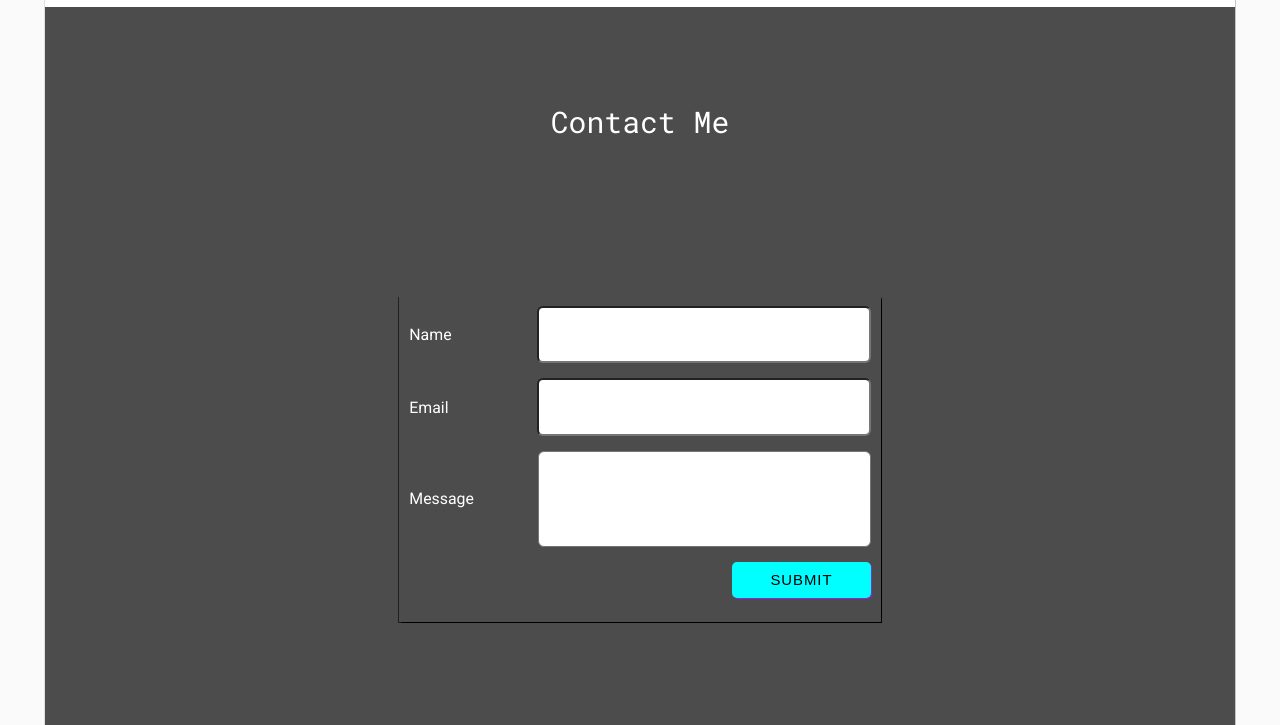
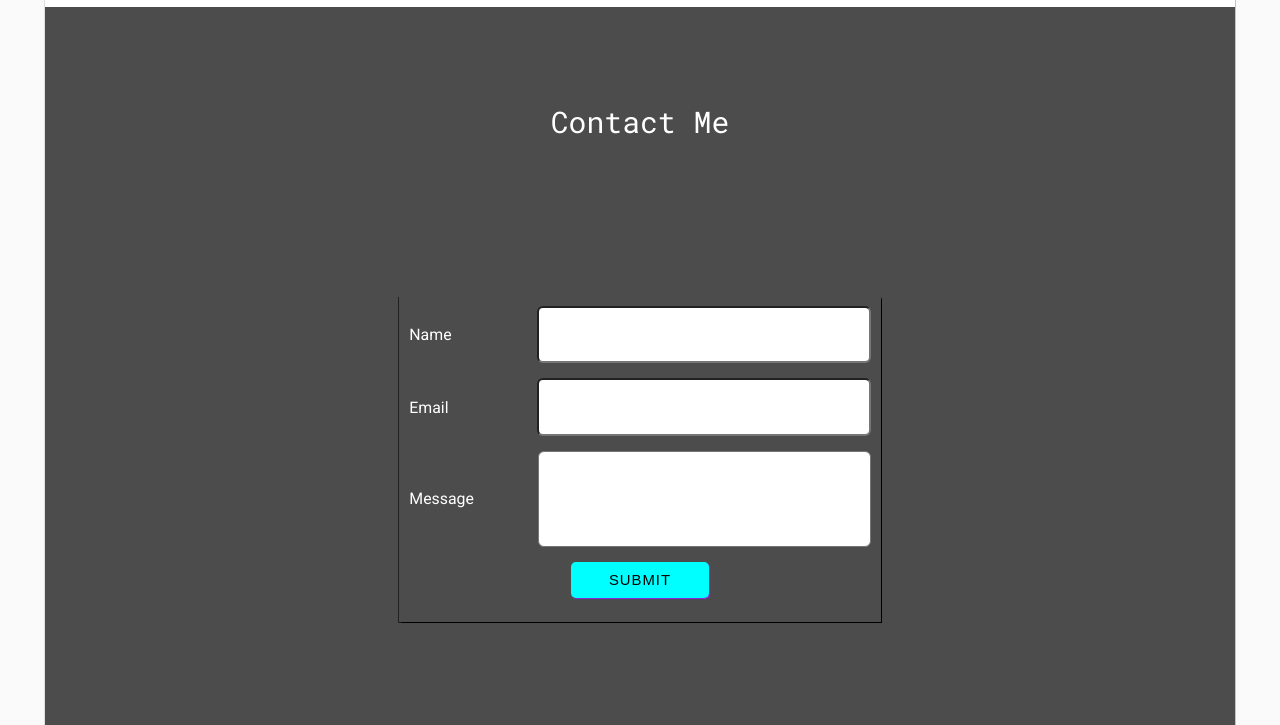
Before and after one commit to m-sujon0/hifi, a plain HTML site: page index.html in a window 1280 px wide. Shown: the part 3154-3879 px from the top of the page. Drawn offline with Linux system fonts and the light colour scheme.

Commit message:
Update style.css

```diff
--- a/style.css
+++ b/style.css
@@ -308,10 +308,6 @@ textarea{
 .contact-button{
     width: 30%;
 }
-.form-btn-feild{
-    display: flex;
-    justify-content: flex-end;
-}
 .contact-button:hover{
 color: black;
 background-color: white;
```
